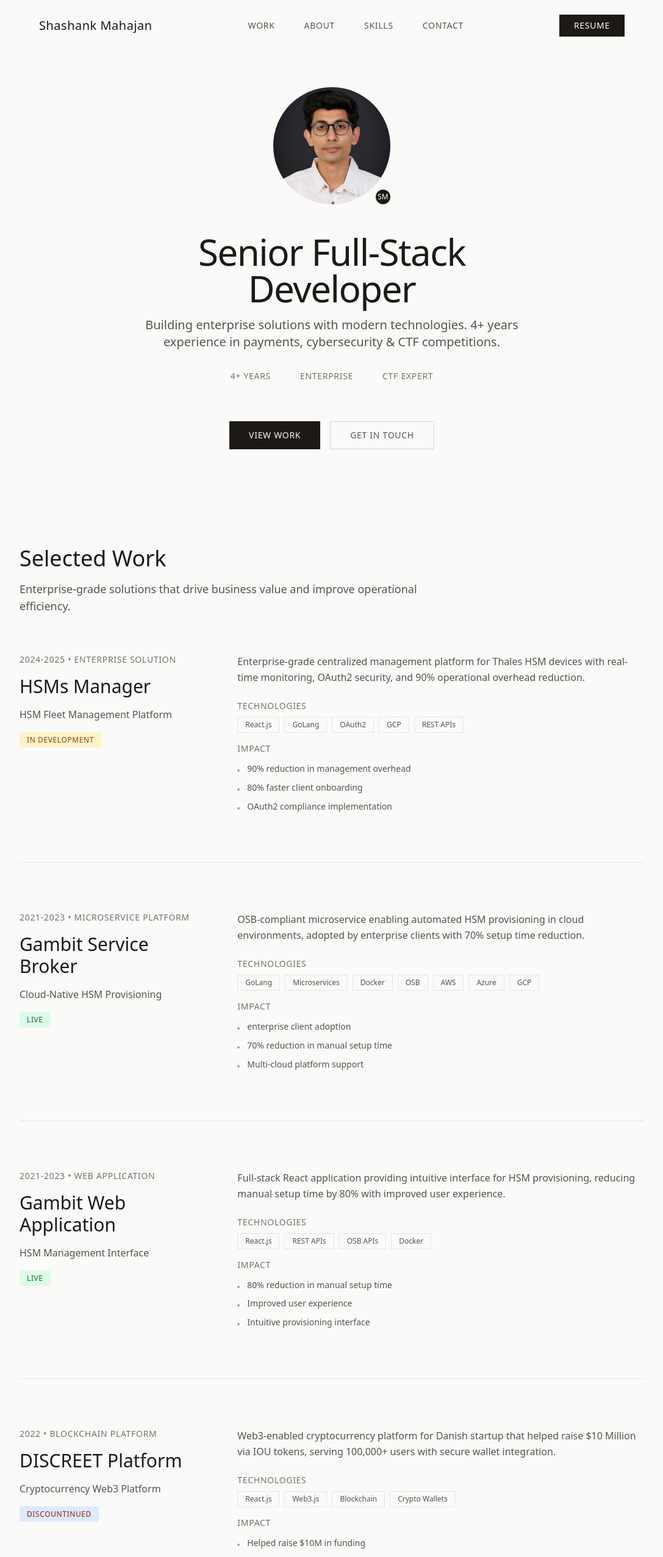
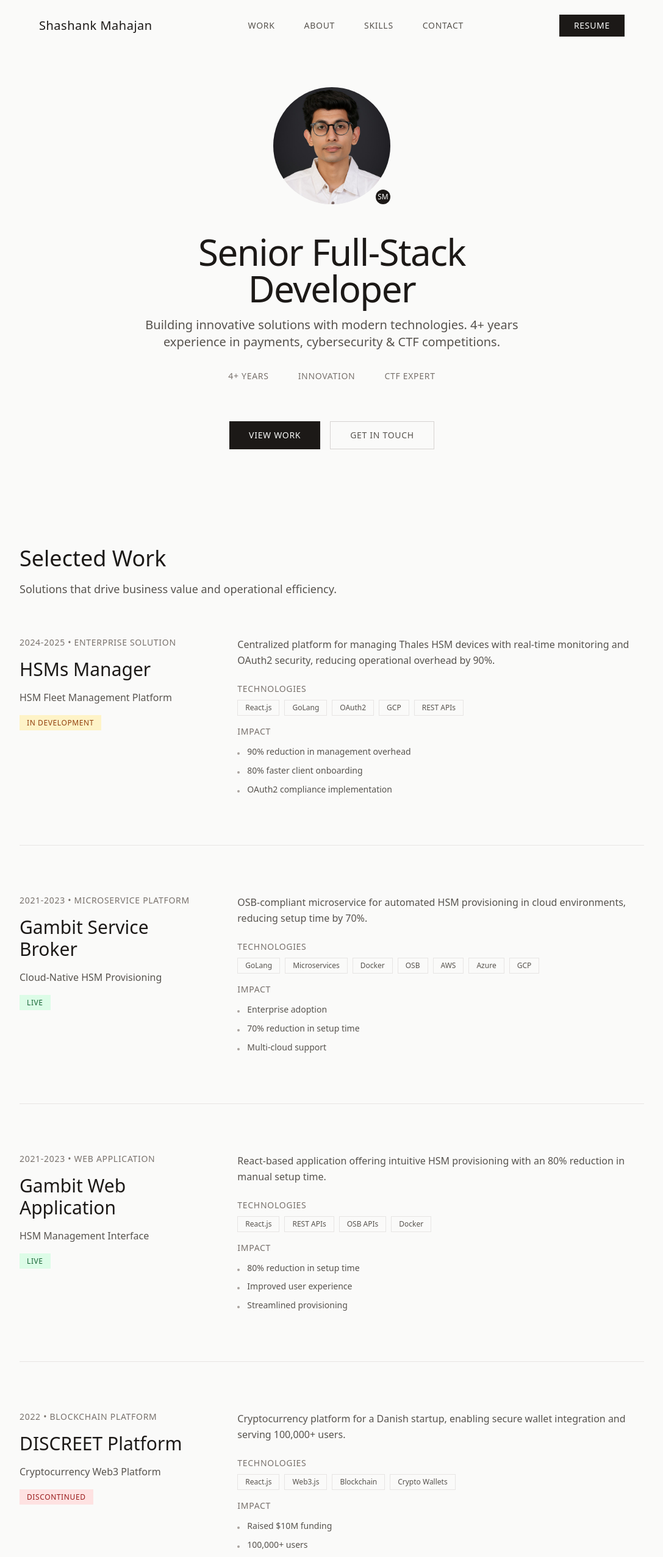
Before and after one commit to shashankmahajan99/portfolio, a React (Vite) app: page / in a window 1280 px wide. Shown: the top 2554 px of the page at 61% size, without its empty margins (96-1183 px from the left). Built offline with nearby package versions, Linux system fonts and the light colour scheme.

Commit message:
Update App.tsx

```diff
--- a/src/App.tsx
+++ b/src/App.tsx
@@ -43,7 +43,7 @@ export default function Portfolio() {
     {
       title: "HSMs Manager",
       subtitle: "HSM Fleet Management Platform",
-      description: "Enterprise-grade centralized management platform for Thales HSM devices with real-time monitoring, OAuth2 security, and 90% operational overhead reduction.",
+      description: "Centralized platform for managing Thales HSM devices with real-time monitoring and OAuth2 security, reducing operational overhead by 90%.",
       tech: ["React.js", "GoLang", "OAuth2", "GCP", "REST APIs"],
       metrics: ["90% reduction in management overhead", "80% faster client onboarding", "OAuth2 compliance implementation"],
       status: "In Development",
@@ -53,9 +53,9 @@ export default function Portfolio() {
     {
       title: "Gambit Service Broker",
       subtitle: "Cloud-Native HSM Provisioning",
-      description: "OSB-compliant microservice enabling automated HSM provisioning in cloud environments, adopted by enterprise clients with 70% setup time reduction.",
+      description: "OSB-compliant microservice for automated HSM provisioning in cloud environments, reducing setup time by 70%.",
       tech: ["GoLang", "Microservices", "Docker", "OSB", "AWS", "Azure", "GCP"],
-      metrics: ["enterprise client adoption", "70% reduction in manual setup time", "Multi-cloud platform support"],
+      metrics: ["Enterprise adoption", "70% reduction in setup time", "Multi-cloud support"],
       status: "Live",
       type: "Microservice Platform",
       year: "2021-2023",
@@ -63,9 +63,9 @@ export default function Portfolio() {
     {
       title: "Gambit Web Application",
       subtitle: "HSM Management Interface",
-      description: "Full-stack React application providing intuitive interface for HSM provisioning, reducing manual setup time by 80% with improved user experience.",
+      description: "React-based application offering intuitive HSM provisioning with an 80% reduction in manual setup time.",
       tech: ["React.js", "REST APIs", "OSB APIs", "Docker"],
-      metrics: ["80% reduction in manual setup time", "Improved user experience", "Intuitive provisioning interface"],
+      metrics: ["80% reduction in setup time", "Improved user experience", "Streamlined provisioning"],
       status: "Live",
       type: "Web Application",
       year: "2021-2023",
@@ -73,10 +73,10 @@ export default function Portfolio() {
     {
       title: "DISCREET Platform",
       subtitle: "Cryptocurrency Web3 Platform",
-      description: "Web3-enabled cryptocurrency platform for Danish startup that helped raise $10 Million via IOU tokens, serving 100,000+ users with secure wallet integration.",
+      description: "Cryptocurrency platform for a Danish startup, enabling secure wallet integration and serving 100,000+ users.",
       tech: ["React.js", "Web3.js", "Blockchain", "Crypto Wallets"],
-      metrics: ["Helped raise $10M in funding", "100,000+ active users", "Secure crypto transaction gateway"],
-      status: "Discountinued",
+      metrics: ["Raised $10M funding", "100,000+ users", "Secure crypto transactions"],
+      status: "Discontinued",
       type: "Blockchain Platform",
       year: "2022",
     },
@@ -86,7 +86,7 @@ export default function Portfolio() {
     { title: "Technical Leadership", subtitle: "Leading HSMs Manager development", year: "2024-2025", icon: <Users className="w-5 h-5" /> },
     { title: "CTF Competition - 4th Place", subtitle: "Thales DIS Cybersecurity Challenge", year: "2024", icon: <Shield className="w-5 h-5" /> },
     { title: "CTF Competition - 3rd Place", subtitle: "Thales DIS Cybersecurity Challenge", year: "2023", icon: <Shield className="w-5 h-5" /> },
-    { title: "Thales Spot Award", subtitle: "Xtra Miler Award for Creative Problem-Solving", year: "2023", icon: <Award className="w-5 h-5" /> },
+    { title: "Thales Spot Award", subtitle: "Xtra Miler Award for innovative problem-solving", year: "2023", icon: <Award className="w-5 h-5" /> },
   ];
 
   return (
@@ -170,7 +170,7 @@ export default function Portfolio() {
                 Developer
               </h1>
               <p className="text-lg md:text-xl text-stone-600 max-w-2xl mx-auto leading-relaxed">
-                Building enterprise solutions with modern technologies.
+                Building innovative solutions with modern technologies.
                 4+ years experience in payments, cybersecurity & CTF competitions.
               </p>
             </div>
@@ -178,7 +178,7 @@ export default function Portfolio() {
             {/* Simple stats */}
             <div className="flex justify-center space-x-12 text-sm text-stone-500 uppercase tracking-wider">
               <div>4+ Years</div>
-              <div>Enterprise</div>
+              <div>Innovation</div>
               <div>CTF Expert</div>
             </div>
 
@@ -207,7 +207,7 @@ export default function Portfolio() {
           <div className="mb-16">
             <h2 className="text-3xl md:text-4xl font-light text-stone-900 mb-4">Selected Work</h2>
             <p className="text-stone-600 text-lg max-w-2xl">
-              Enterprise-grade solutions that drive business value and improve operational efficiency.
+              Solutions that drive business value and operational efficiency.
             </p>
           </div>
 
@@ -225,7 +225,7 @@ export default function Portfolio() {
                       <div className="inline-block">
                         <span className={`px-3 py-1 text-xs uppercase tracking-wider font-medium ${
                           project.status === "Live" ? "bg-green-100 text-green-800" :
-                          project.status === "Discountinued" ? "bg-blue-100 text-red-800" : "bg-amber-100 text-amber-800"
+                          project.status === "Discontinued" ? "bg-red-100 text-red-800" : "bg-amber-100 text-amber-800"
                         }`}>
                           {project.status}
                         </span>
@@ -278,11 +278,11 @@ export default function Portfolio() {
               <div className="space-y-6">
                 <h2 className="text-3xl md:text-4xl font-light text-stone-900">About</h2>
                 <p className="text-stone-600 leading-relaxed">
-                  Senior Full-Stack Developer with 4+ years of experience building enterprise-grade solutions.
-                  Currently at Thales DIS, leading the development of HSMs Manager for next-generation payment products.
+                  Senior Full-Stack Developer with 4+ years of experience.
+                  Currently leading the development of HSMs Manager for next-generation payment products at Thales DIS.
                 </p>
                 <p className="text-stone-600 leading-relaxed">
-                  Passionate about cybersecurity, having achieved 3rd and 4th place in Thales DIS CTF competitions.
+                  Passionate about cybersecurity, having achieved top positions in Thales DIS CTF competitions.
                   I specialize in React, GoLang, and cloud architecture, with a track record of reducing operational
                   overhead by 90% through automation and innovation.
                 </p>
```
